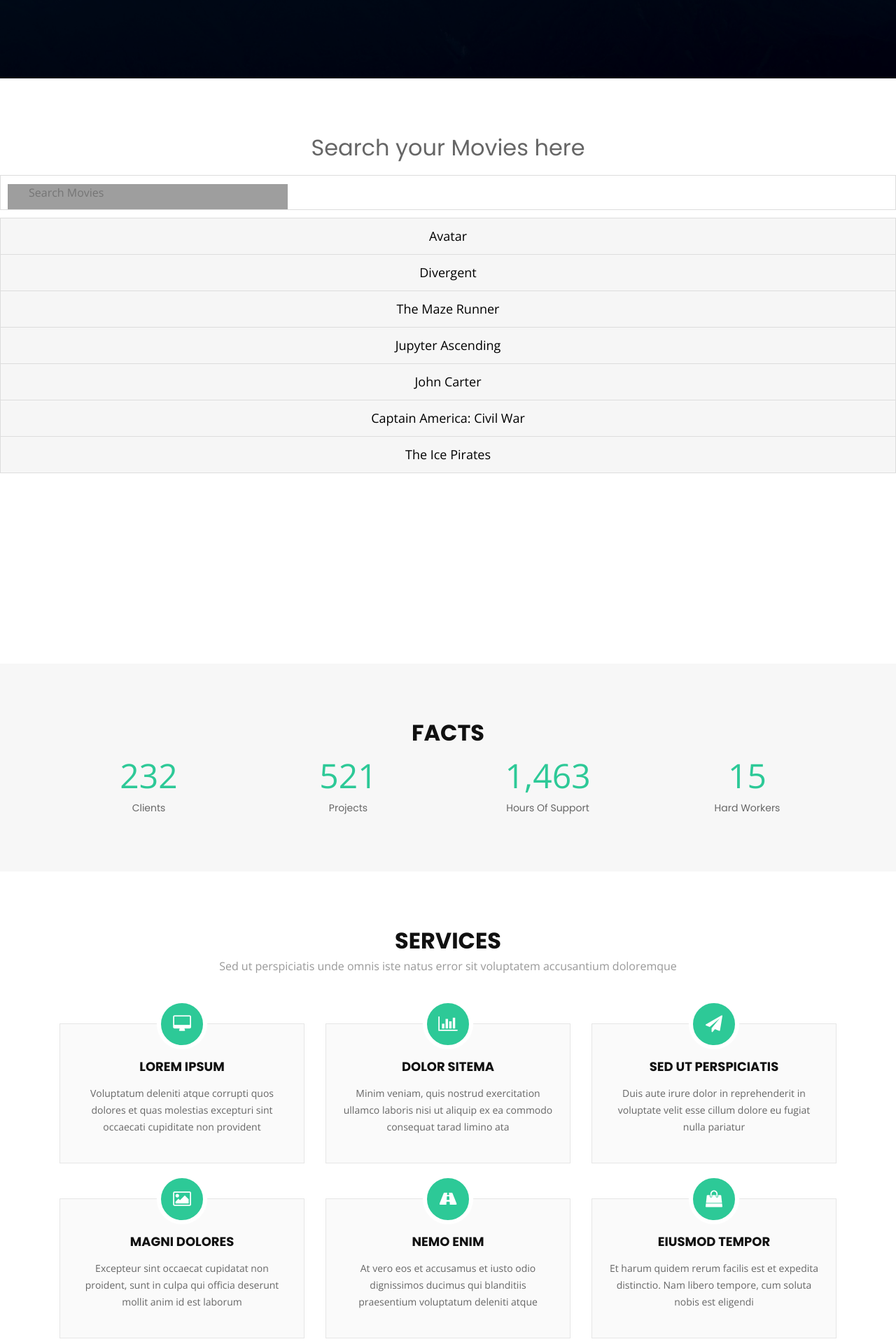
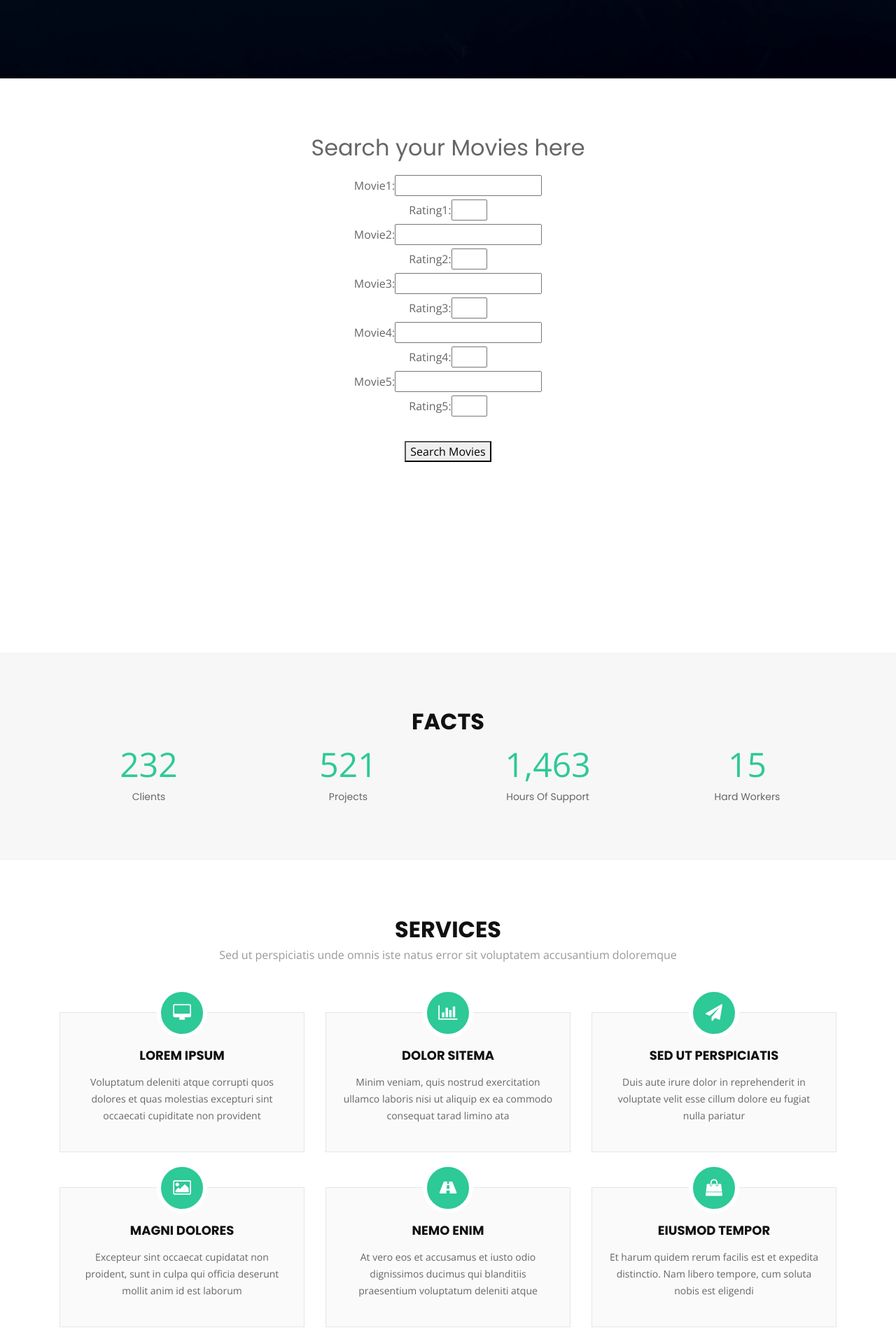
Before and after one commit to shag527/Movy-Matchism, a Django app: page /home/ in a window 1280 px wide. Shown: the part 688-2608 px from the top of the page at 70% size. Run offline with Django 3.2, Linux system fonts and the light colour scheme; some libraries are stand-ins or nearby versions; grey boxes are pictures that could not be loaded.

Commit message:
Form made

```diff
--- a/website/movie_recommender/forms.py
+++ b/website/movie_recommender/forms.py
@@ -1,13 +1,13 @@
-from django import form
+from django import forms
 
 class MoviesForm(forms.Form):
 	movie1=forms.CharField(max_length=40)
-	rating1=forms.IntegerField(min_value=1,max_value=5,null=True,blank=True)
-	movie2=forms.CharField(max_length=40,max_value=5,null=True,blank=True)
-	rating2=forms.IntegerField(min_value=1,max_value=5,max_value=5,null=True,blank=True)
-	movie3=forms.CharField(max_length=40,max_value=5,null=True,blank=True)
-	rating3=forms.IntegerField(min_value=1,max_value=5,max_value=5,null=True,blank=True)
-	movie4=forms.CharField(max_length=40,max_value=5,null=True,blank=True)
-	rating4=forms.IntegerField(min_value=1,max_value=5,max_value=5,null=True,blank=True)
-	movie5=forms.CharField(max_length=40,max_value=5,null=True,blank=True)
-	rating5=forms.IntegerField(min_value=1,max_value=5,max_value=5,null=True,blank=True)
+	rating1=forms.IntegerField(min_value=1,max_value=5,required=False)
+	movie2=forms.CharField(max_length=40,required=False)
+	rating2=forms.IntegerField(min_value=1,max_value=5,required=False)
+	movie3=forms.CharField(max_length=40,required=False)
+	rating3=forms.IntegerField(min_value=1,max_value=5,required=False)
+	movie4=forms.CharField(max_length=40,required=False)
+	rating4=forms.IntegerField(min_value=1,max_value=5,required=False)
+	movie5=forms.CharField(max_length=40,required=False)
+	rating5=forms.IntegerField(min_value=1,max_value=5,required=False)
--- a/website/movie_recommender/serializers.py
+++ b/website/movie_recommender/serializers.py
@@ -5,4 +5,3 @@
 	class Meta:
 		model=Movies_list
 		fields='__all__'
-		read_only_fields=('movie1',)
--- a/website/movie_recommender/templates/home.html
+++ b/website/movie_recommender/templates/home.html
@@ -98,43 +98,14 @@
 
   <h2>Search your Movies here</h2>
 
-  <input type="text" id="myInput" onkeyup="myFunction()" placeholder="Search Movies">
+  <form method='POST'>
 
-  <ul id="myUL">
-  <li><a href="#">Avatar</a></li>
-  <li><a href="#">Divergent</a></li>
-
-  <li><a href="#">The Maze Runner</a></li>
-  <li><a href="#">Jupyter Ascending</a></li>
-
-  <li><a href="#">John Carter</a></li>
-  <li><a href="#">Captain America: Civil War</a></li>
-  <li><a href="#">The Ice Pirates</a></li>
-</ul>
-
+  {% csrf_token %}
+    {{form|linebreaks}}
+    <button type='submit'>Search Movies</button>
+</form>
 </center>
 
-<script>
-function myFunction() {
-  // Declare variables
-  var input, filter, ul, li, a, i, txtValue;
-  input = document.getElementById('myInput');
-  filter = input.value.toUpperCase();
-  ul = document.getElementById("myUL");
-  li = ul.getElementsByTagName('li');
-
-  // Loop through all list items, and hide those who don't match the search query
-  for (i = 0; i < li.length; i++) {
-    a = li[i].getElementsByTagName("a")[0];
-    txtValue = a.textContent || a.innerText;
-    if (txtValue.toUpperCase().indexOf(filter) > -1) {
-      li[i].style.display = "";
-    } else {
-      li[i].style.display = "none";
-    }
-  }
-}
-</script>
 </div>
 
     </section><!-- #about -->
--- a/website/movie_recommender/views.py
+++ b/website/movie_recommender/views.py
@@ -11,11 +11,27 @@
 from . models import Movies_list
 import pickle
 from . serializers import Movies_list_Serializer
-from .models import Movies_list
+from .forms import MoviesForm
 
 # Create your views here.
 def home(request):
-	return render(request,'home.html')
+	if request.method=='POST':
+		form=MoviesForm(request.POST)
+		if form.is_valid():
+			movie1=form.cleaned_data['movie1']
+			rating1=form.cleaned_data['rating1']
+			movie2=form.cleaned_data['movie2']
+			rating2=form.cleaned_data['rating2']
+			movie3=form.cleaned_data['movie3']
+			rating3=form.cleaned_data['rating3']
+			movie4=form.cleaned_data['movie4']
+			rating4=form.cleaned_data['rating4']
+			movie5=form.cleaned_data['movie5']
+			rating5=form.cleaned_data['rating5']
+
+
+	form=MoviesForm()
+	return render(request,'home.html',{'form':form})
 
 
 def profile(request):
@@ -79,6 +95,7 @@
 
 
 class recommend_movies(APIView):
+
 	def get(self, request):
 		movies=Movies_list.objects.all()
 		serializer=Movies_list_Serializer(movies,many=True)
```
Also changed, not shown: website/movie_recommender/templates/form.html (+0 -7 lines).
